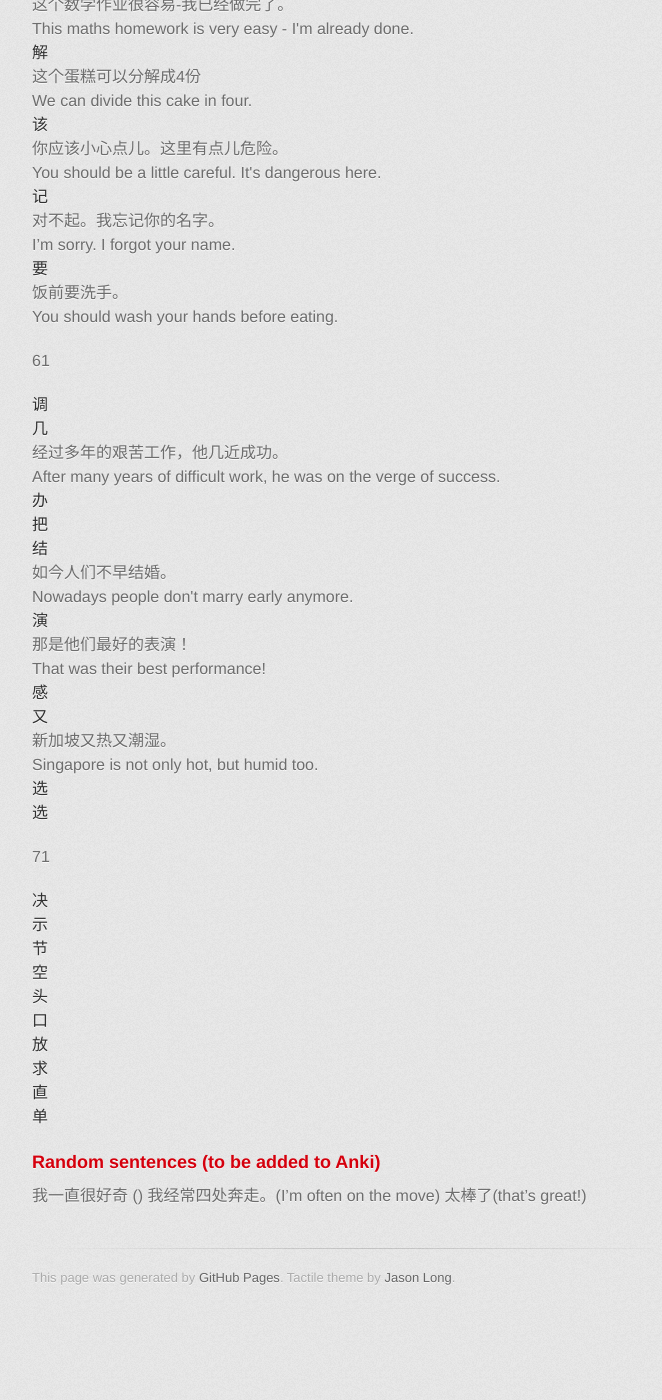
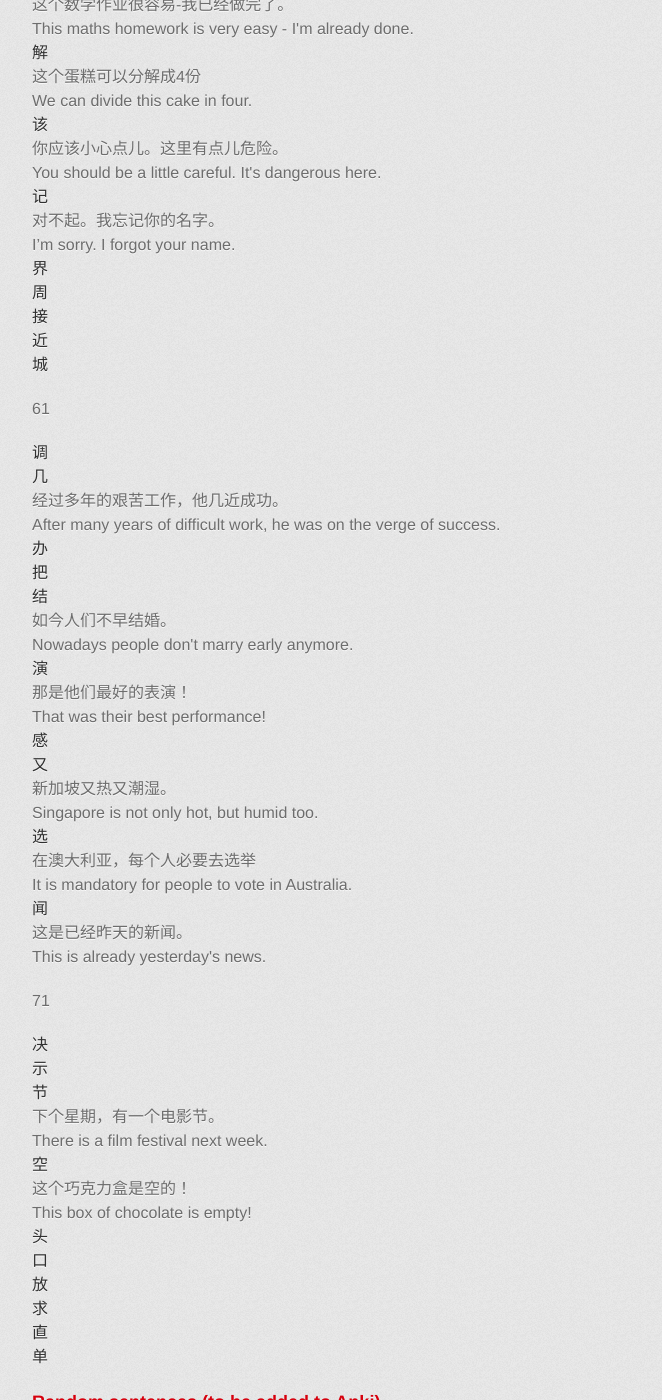
Before and after one commit to axiomiety/axiomiety.github.io, a Jekyll site: the page built from llog/mandarin.markdown, in a window 1280 px wide and 1400 px high, scrolled down 3785 px. Shown: the whole window, without its empty margins (298-960 px from the left). Built offline with Jekyll 4.4.1, drawn with Linux system fonts in a browser that asks for light colours; nearby versions of some CDN libraries; some web fonts are replaced; before the commit the page ends 5102 px from its top, so only the background shows below that.

Commit message:
mandarin

```diff
--- a/llog/mandarin.markdown
+++ b/llog/mandarin.markdown
@@ -186,10 +186,19 @@ Character|Sentence|Translation
   <dt>记</dt>
   <dd>对不起。我忘记你的名字。</dd>
   <dd>I’m sorry. I forgot your name.</dd>
-  <dt>要</dt>
-  <dd>饭前要洗手。</dd>
-  <dd>You should wash your hands before eating.</dd>
-  <dt></dt>
+  <dt>界</dt>
+  <dd></dd>
+  <dd></dd>
+  <dt>周</dt>
+  <dd></dd>
+  <dd></dd>
+  <dt>接</dt>
+  <dd></dd>
+  <dd></dd>
+  <dt>近</dt>
+  <dd></dd>
+  <dd></dd>
+  <dt>城</dt>
   <dd></dd>
   <dd></dd>
 </dl>
@@ -222,11 +231,11 @@ Character|Sentence|Translation
   <dd>新加坡又热又潮湿。</dd>
   <dd>Singapore is not only hot, but humid too.</dd>
   <dt>选</dt>
-  <dd></dd>
-  <dd></dd>
-  <dt>选</dt>
-  <dd></dd>
-  <dd></dd>
+  <dd>在澳大利亚，每个人必要去选举</dd>
+  <dd>It is mandatory for people to vote in Australia.</dd>
+  <dt>闻</dt>
+  <dd>这是已经昨天的新闻。</dd>
+  <dd>This is already yesterday's news.</dd>
 </dl>
 
 71
@@ -239,11 +248,11 @@ Character|Sentence|Translation
   <dd></dd>
   <dd></dd>
   <dt>节</dt>
-  <dd></dd>
-  <dd></dd>
+  <dd>下个星期，有一个电影节。</dd>
+  <dd>There is a film festival next week.</dd>
   <dt>空</dt>
-  <dd></dd>
-  <dd></dd>
+  <dd>这个巧克力盒是空的！</dd>
+  <dd>This box of chocolate is empty!</dd>
   <dt>头</dt>
   <dd></dd>
   <dd></dd>
```
